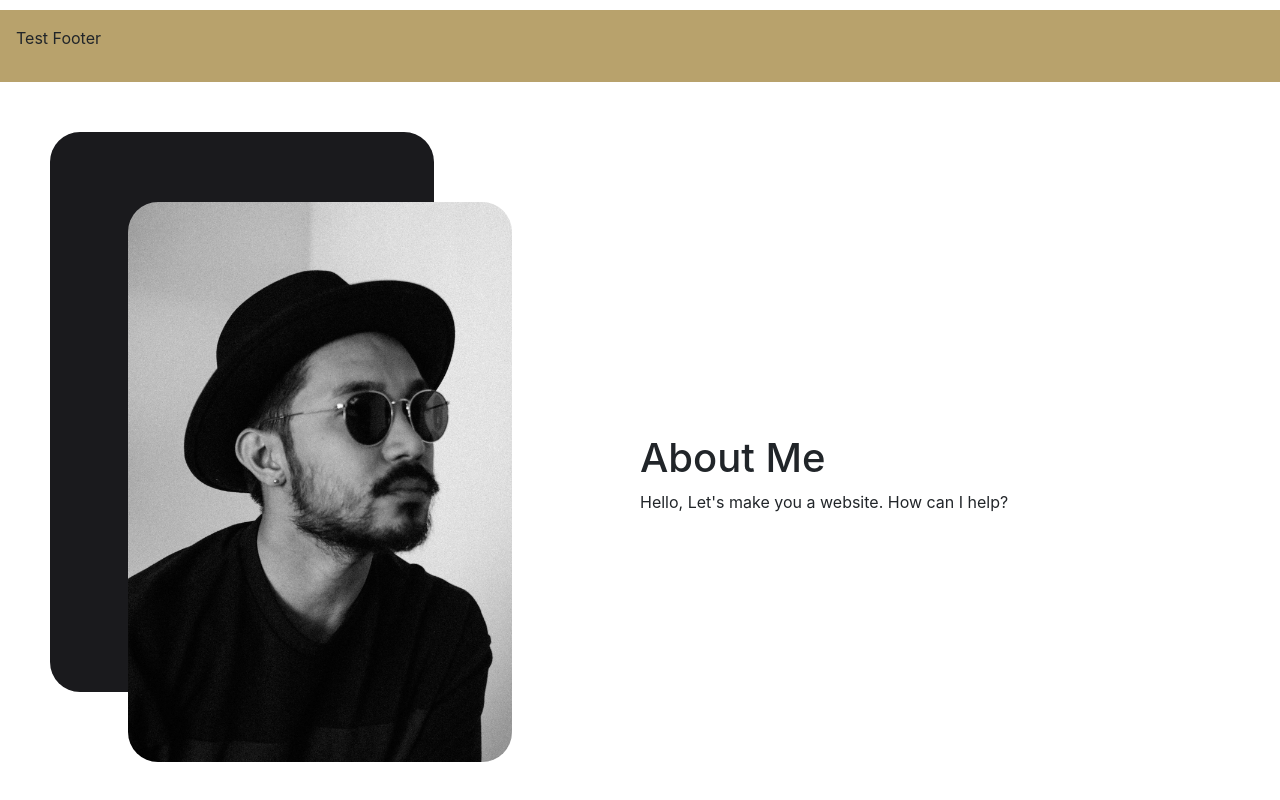
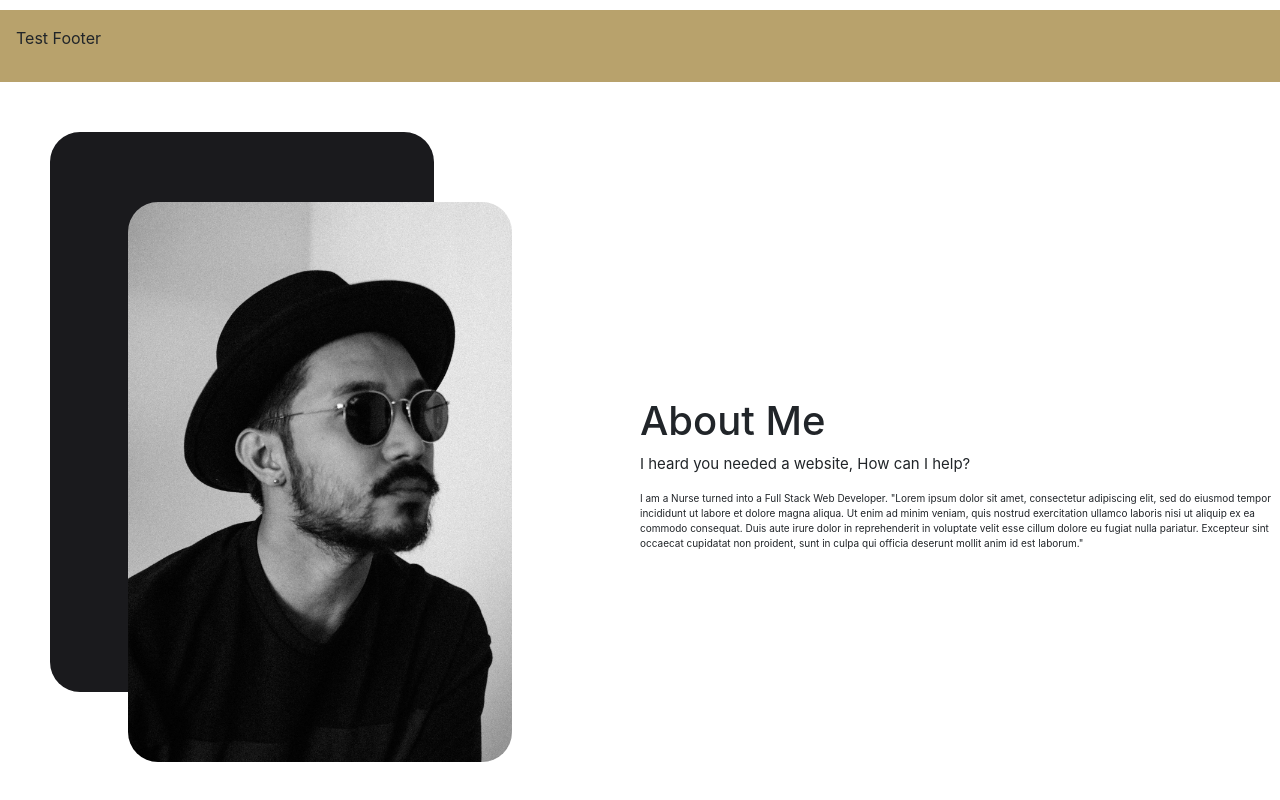
Before and after one commit to miguelxosorio/hello-there, a React (Create React App) app: page / in a window 1280 px wide. Shown: the part 718-1518 px from the top of the page. Built offline with nearby package versions, Linux system fonts and the light colour scheme.

Commit message:
adding some content in the more component

```diff
--- a/src/components/More/index.js
+++ b/src/components/More/index.js
@@ -13,7 +13,11 @@
             <div className="more-right">
                 <h1 className="more-title">About Me</h1>
                 <p className="more-subtitle">
-                    Hello, Let's make you a website. How can I help?
+                    I heard you needed a website, How can I help?
+                </p>
+                <p className="more-subtitle-content">
+                    I am a Nurse turned into a Full Stack Web Developer.
+                    "Lorem ipsum dolor sit amet, consectetur adipiscing elit, sed do eiusmod tempor incididunt ut labore et dolore magna aliqua. Ut enim ad minim veniam, quis nostrud exercitation ullamco laboris nisi ut aliquip ex ea commodo consequat. Duis aute irure dolor in reprehenderit in voluptate velit esse cillum dolore eu fugiat nulla pariatur. Excepteur sint occaecat cupidatat non proident, sunt in culpa qui officia deserunt mollit anim id est laborum."
                 </p>
             </div>
         </div>
--- a/src/components/More/more.css
+++ b/src/components/More/more.css
@@ -49,3 +49,12 @@
     height: 100%;
     object-fit: cover;
 }
+
+.more-subtitle {
+    font-size: 15px;
+    font-weight: 400;
+}
+
+.more-subtitle-content {
+    font-size: 10px;
+}
```
